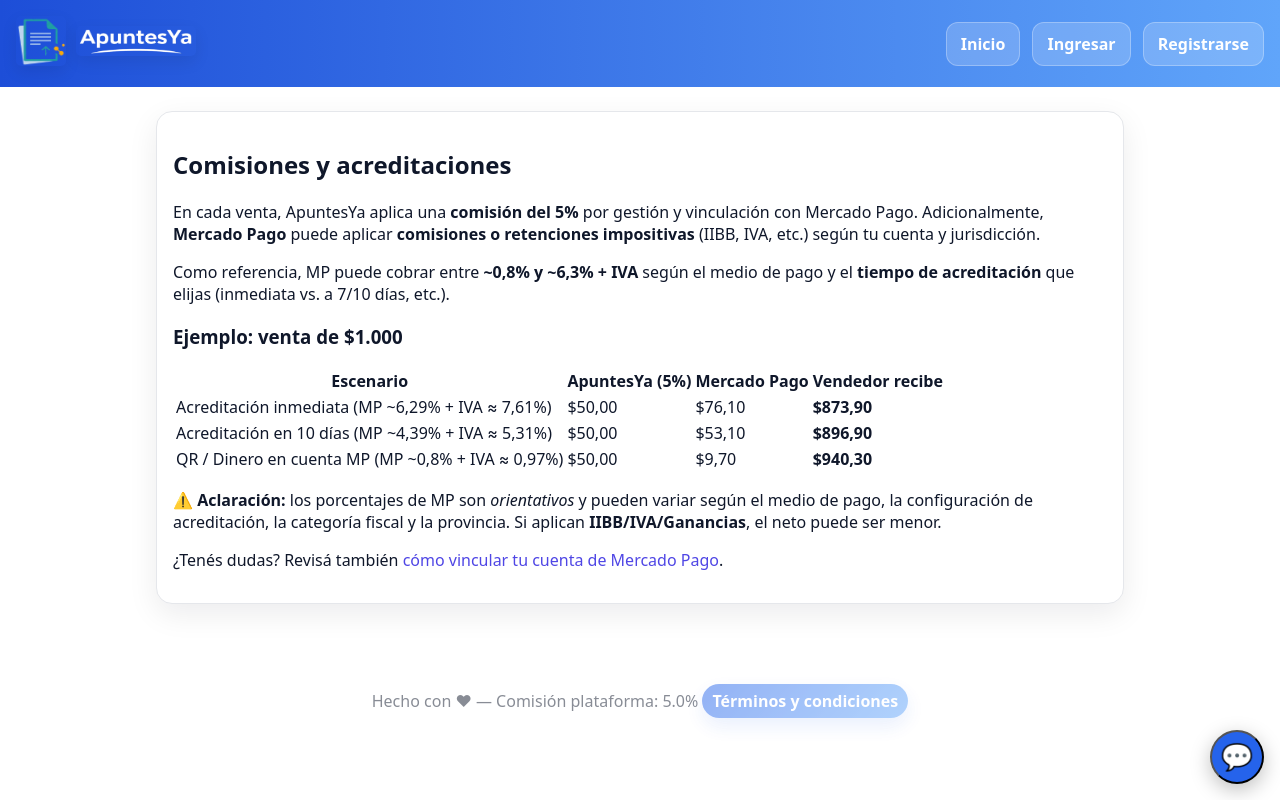
After one commit to francozapata/APUNTESYA, a Flask app: page /help/comisiones in a window 1280 px wide. The commit adds this page. Run offline with Flask 3, Linux system fonts and the light colour scheme.

Commit message:
fix(upload): agrega endpoint /help/comisiones y template commissions.html para evitar 500 en /upload

```diff
--- a/apuntesya2/app.py
+++ b/apuntesya2/app.py
@@ -1,3 +1,4 @@
+from flask import render_template
 import os
 import secrets
 import math
@@ -852,3 +853,7 @@
 # -----------------------------------------------------------------------------
 if __name__ == "__main__":
     app.run(debug=True)
+
+@app.route("/help/comisiones")
+def help_commissions():
+    return render_template("help/commissions.html")
--- /dev/null
+++ b/apuntesya2/templates/help/commissions.html
@@ -0,0 +1,55 @@
+{% extends "base.html" %}
+{% block content %}
+<div class="card">
+  <h2>Comisiones y acreditaciones</h2>
+  <p class="mb-2">
+    En cada venta, ApuntesYa aplica una <strong>comisión del {{ config.PLATFORM_FEE_PCT or 5 }}%</strong> por gestión y vinculación con Mercado Pago.
+    Adicionalmente, <strong>Mercado Pago</strong> puede aplicar <strong>comisiones o retenciones impositivas</strong> (IIBB, IVA, etc.) según tu cuenta y jurisdicción.
+  </p>
+  <p class="text-sm mb-4">Como referencia, MP puede cobrar entre <strong>~0,8% y ~6,3% + IVA</strong> según el medio de pago y el <strong>tiempo de acreditación</strong> que elijas (inmediata vs. a 7/10 días, etc.).</p>
+
+  <h3 class="mt-4">Ejemplo: venta de $1.000</h3>
+  <div class="overflow-x-auto">
+    <table class="table w-full">
+      <thead>
+        <tr>
+          <th>Escenario</th>
+          <th>ApuntesYa ({{ config.PLATFORM_FEE_PCT or 5 }}%)</th>
+          <th>Mercado Pago</th>
+          <th>Vendedor recibe</th>
+        </tr>
+      </thead>
+      <tbody>
+        <tr>
+          <td>Acreditación inmediata (MP ~6,29% + IVA ≈ 7,61%)</td>
+          <td>$50,00</td>
+          <td>$76,10</td>
+          <td><strong>$873,90</strong></td>
+        </tr>
+        <tr>
+          <td>Acreditación en 10 días (MP ~4,39% + IVA ≈ 5,31%)</td>
+          <td>$50,00</td>
+          <td>$53,10</td>
+          <td><strong>$896,90</strong></td>
+        </tr>
+        <tr>
+          <td>QR / Dinero en cuenta MP (MP ~0,8% + IVA ≈ 0,97%)</td>
+          <td>$50,00</td>
+          <td>$9,70</td>
+          <td><strong>$940,30</strong></td>
+        </tr>
+      </tbody>
+    </table>
+  </div>
+
+  <p class="text-sm mt-3">
+    ⚠️ <strong>Aclaración:</strong> los porcentajes de MP son <em>orientativos</em> y pueden variar según el medio de pago,
+    la configuración de acreditación, la categoría fiscal y la provincia. Si aplican <strong>IIBB/IVA/Ganancias</strong>,
+    el neto puede ser menor.
+  </p>
+
+  <p class="mt-4">
+    ¿Tenés dudas? Revisá también <a class="text-blue-600 hover:underline" href="{{ url_for('help_mp') }}">cómo vincular tu cuenta de Mercado Pago</a>.
+  </p>
+</div>
+{% endblock %}
--- a/apuntesya2/templates/profile.html
+++ b/apuntesya2/templates/profile.html
@@ -16,14 +16,11 @@
   </div>
   <p><strong>{{ current_user.name }}</strong> — <strong> {{ current_user.email }}</strong></p>
   <p>{{ current_user.university }} • {{ current_user.faculty }} • {{ current_user.career }}</p>
-<<<<<<< HEAD
   <!-- antes: url_for('auth_reset.reset_password_request') -->
   <a class="btn secondary" href="#" onclick="alert('Cambio de contraseña disponible próximamente'); return false;">
     Cambiar contraseña
   </a>
-=======
   <!-- reset link removed -->
->>>>>>> db4c5e1 (Fix: quitar link de reset inexistente + ajustes MP via panel)
 </div>
 
 <div class="card">
```
Also changed, not shown: apuntesya2/templates/help/mp_linking.html (added, +17 -0 lines).
